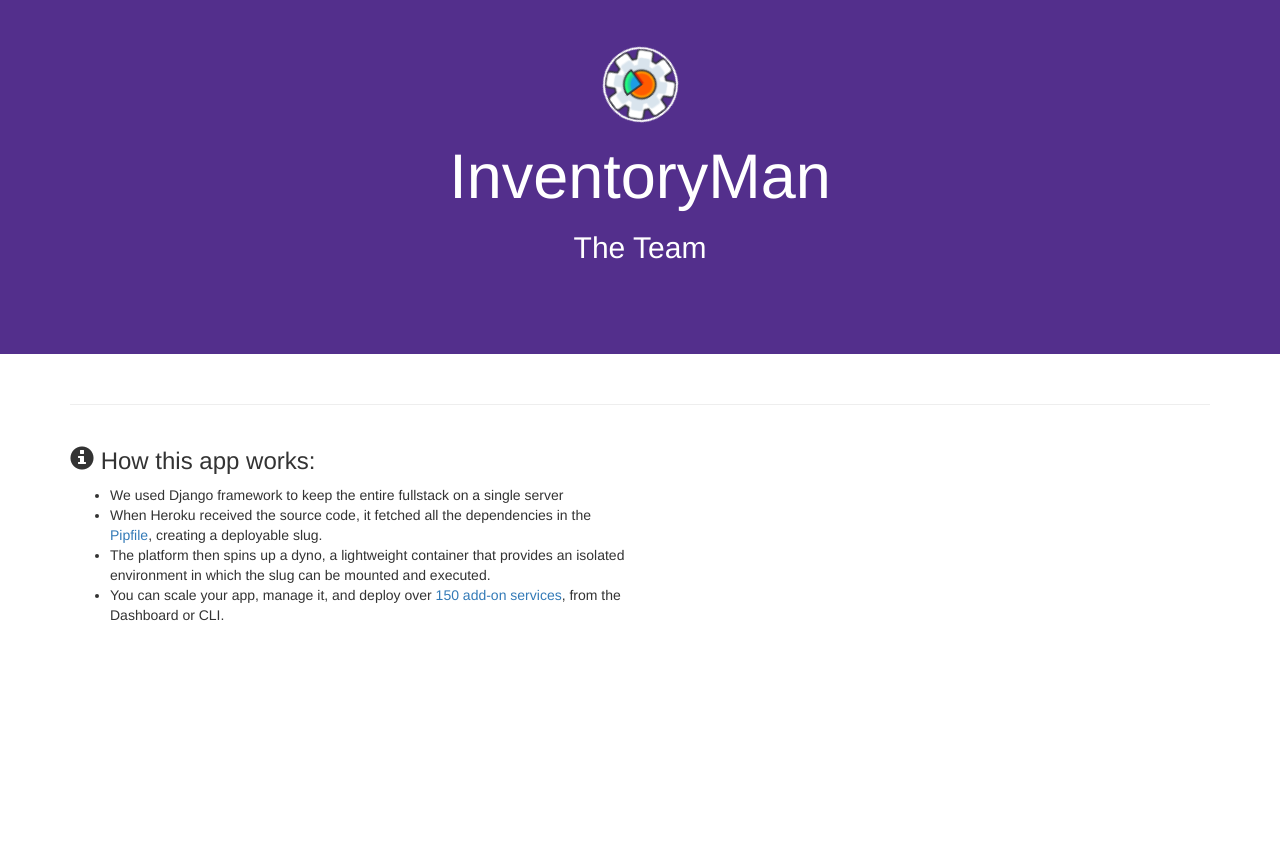
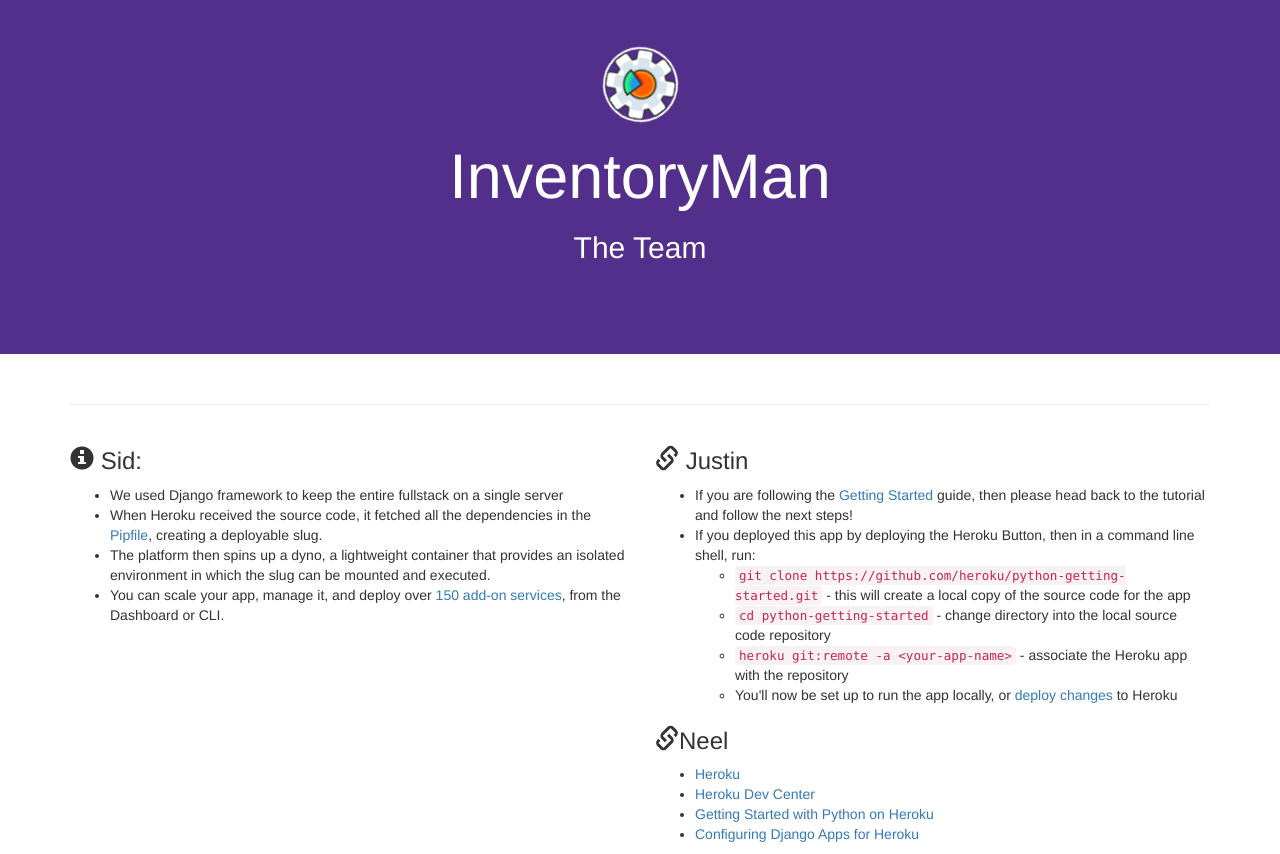
Before and after one commit to neelbhavsar99/inventorymgt, a Django app: page /team/ in a window 1280 px wide. Shown: the part 52-906 px from the top of the page. Before the commit the page ends 673 px from the top, so only its background shows below. Run offline with Django 3.2, Linux system fonts and the light colour scheme; some libraries are stand-ins or nearby versions.

Commit message:
Update team.html

```diff
--- a/hello/templates/team.html
+++ b/hello/templates/team.html
@@ -48,8 +48,7 @@
   <div class="row">
     <div class="col-md-6">
       <h3>
-        <span class="glyphicon glyphicon-info-sign"></span> How this app
-        works:
+        <span class="glyphicon glyphicon-info-sign"></span> Sid:
       </h3>
       <ul>
         <li>
@@ -75,9 +74,9 @@
         </li>
       </ul>
     </div>
-       <!--
+
     <div class="col-md-6">
-      <h3><span class="glyphicon glyphicon-link"></span> Next Steps</h3>
+      <h3><span class="glyphicon glyphicon-link"></span> Justin</h3>
       <ul>
         <li>
           If you are following the
@@ -118,7 +117,7 @@
           </li>
         </ul>
       </ul>
-      <h3><span class="glyphicon glyphicon-link"></span> Helpful Links</h3>
+      <h3><span class="glyphicon glyphicon-link"></span>Neel</h3>
       <ul>
         <li><a href="https://www.heroku.com/home">Heroku</a></li>
         <li><a href="https://devcenter.heroku.com/">Heroku Dev Center</a></li>
@@ -137,7 +136,7 @@
       </ul>
     </div>
   </div>
-
+  <!--
   <div class="alert alert-info text-center" role="alert">
     Please do work through the Getting Started guide, even if you do know how to
     build such an application. The guide covers the basics of working with
```
